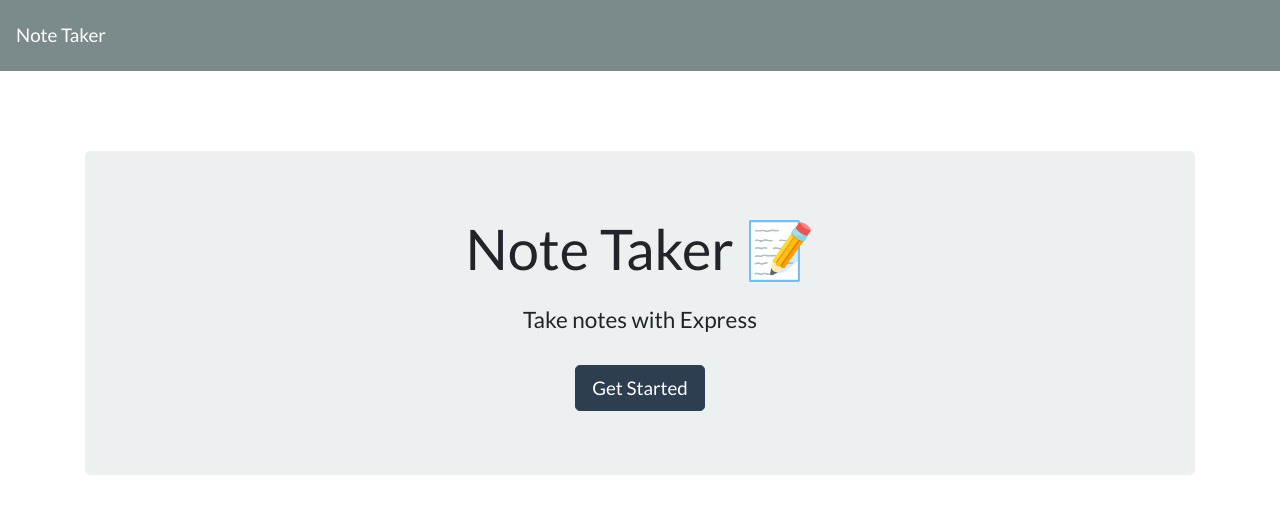
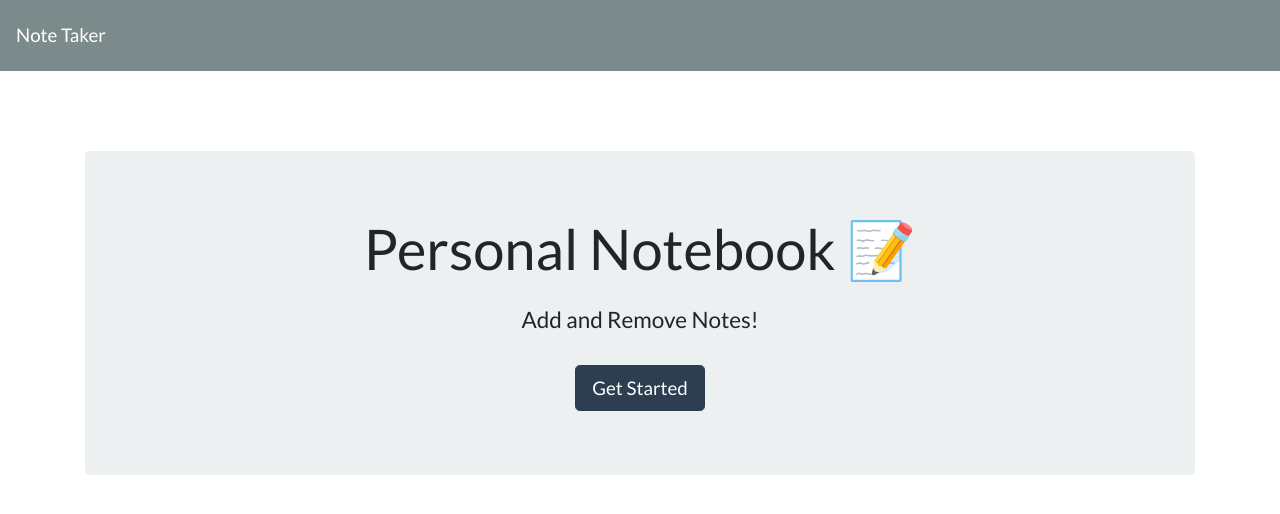
Before and after one commit to mcamarco/NoteTaker, a website: page public/index.html in a window 1280 px wide. Drawn offline with nearby package versions, Linux system fonts and the light colour scheme; no server answers.

Commit message:
changing wording on HTML

```diff
--- a/public/index.html
+++ b/public/index.html
@@ -16,8 +16,8 @@
   </nav>
   <div class="container">
     <div style="margin-top: 80px;" class="jumbotron text-center">
-      <h1 class="display-4">Note Taker <span role="img" aria-label="Memo">📝</span></h1>
-      <h4 class="mt-4">Take notes with Express</h4>
+      <h1 class="display-4">Personal Notebook <span role="img" aria-label="Memo">📝</span></h1>
+      <h4 class="mt-4">Add and Remove Notes!</h4>
       <a class="btn btn-primary btn-lg mt-4" href="/notes" role="button">Get Started</a>
     </div>
   </div>
```
